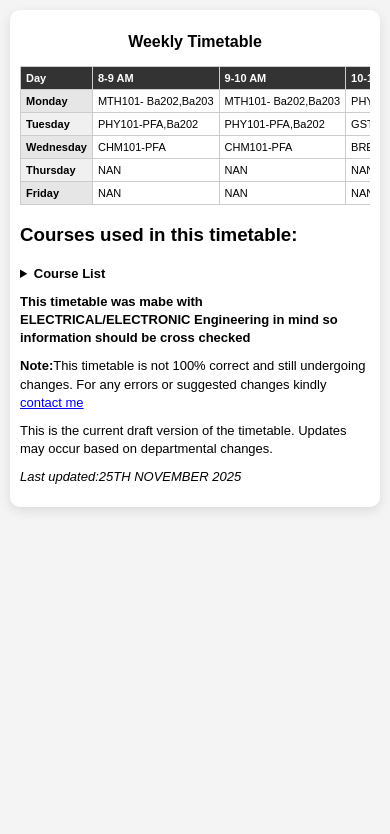
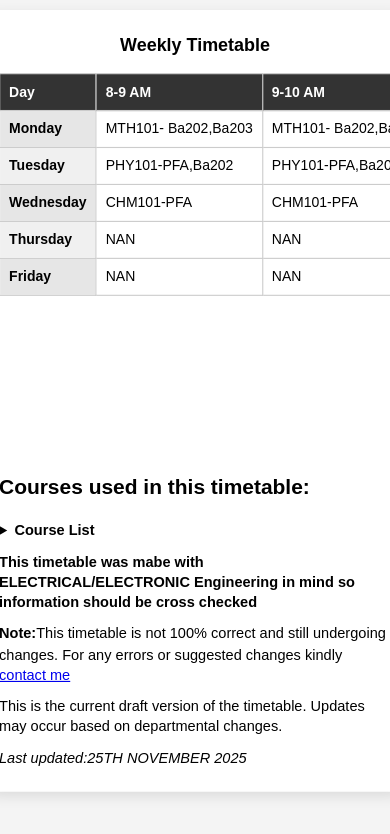
Before and after one commit to dominion-bit/TIMETABLE, a plain HTML site: page index.html in a window 390 px wide. Drawn offline with Linux system fonts and the light colour scheme.

Commit message:
Improve mobile styles and layout adjustments
Enhanced mobile styles for better usability and appearance.

```diff
--- a/style.css/styles.css
+++ b/style.css/styles.css
@@ -7,7 +7,7 @@ body {
 
 .timetable-container {
     max-width: 100%;
-    overflow-x: auto;        /* allows horizontal scroll on very small screens */
+    overflow-x: auto;
     background: white;
     padding: 15px;
     border-radius: 10px;
@@ -24,8 +24,8 @@ h2 {
 table {
     width: 100%;
     border-collapse: collapse;
-    table-layout: fixed;     /* forces equal column sizes */
-    word-wrap: break-word;   /* wraps long words */
+    table-layout: fixed;
+    word-wrap: break-word;
 }
 
 th, td {
@@ -33,7 +33,7 @@ th, td {
     padding: 8px;
     text-align: center;
     font-size: 14px;
-    word-break: break-word;   /* ensures text never overflows */
+    word-break: break-word;
 }
 
 /* Header styling */
@@ -58,7 +58,7 @@ summary {
     font-size: 16px;
 }
 
-p{
+p {
     font-size: small;
 }
 
@@ -67,6 +67,8 @@ p{
 
     .timetable-container {
         padding: 10px;
+        transform: scale(1.06);               /* enlarge table area */
+        transform-origin: top center;
     }
 
     table {
@@ -74,6 +76,7 @@ p{
         overflow-x: auto;
         white-space: nowrap;
         font-size: 12px;
+        min-height: 300px;                    /* more height */
     }
 
     th, td {
@@ -101,13 +104,19 @@ p{
         line-height: 1.4;
     }
 
-    th, td {
-        padding: 5px;
-        font-size: 11px;
+    .timetable-container {
+        transform: scale(1.12);               /* even bigger on small phones */
+        transform-origin: top center;
     }
 
     table {
         font-size: 11px;
+        min-height: 340px;                    /* makes table feel bigger */
+    }
+
+    th, td {
+        padding: 9px 8px;                     /* bigger tap targets */
+        font-size: 12.5px;
     }
 
     /* Give sections breathing room */
@@ -120,5 +129,4 @@ p{
         margin-top: 5px;
         margin-bottom: 10px;
     }
-
 }
```
